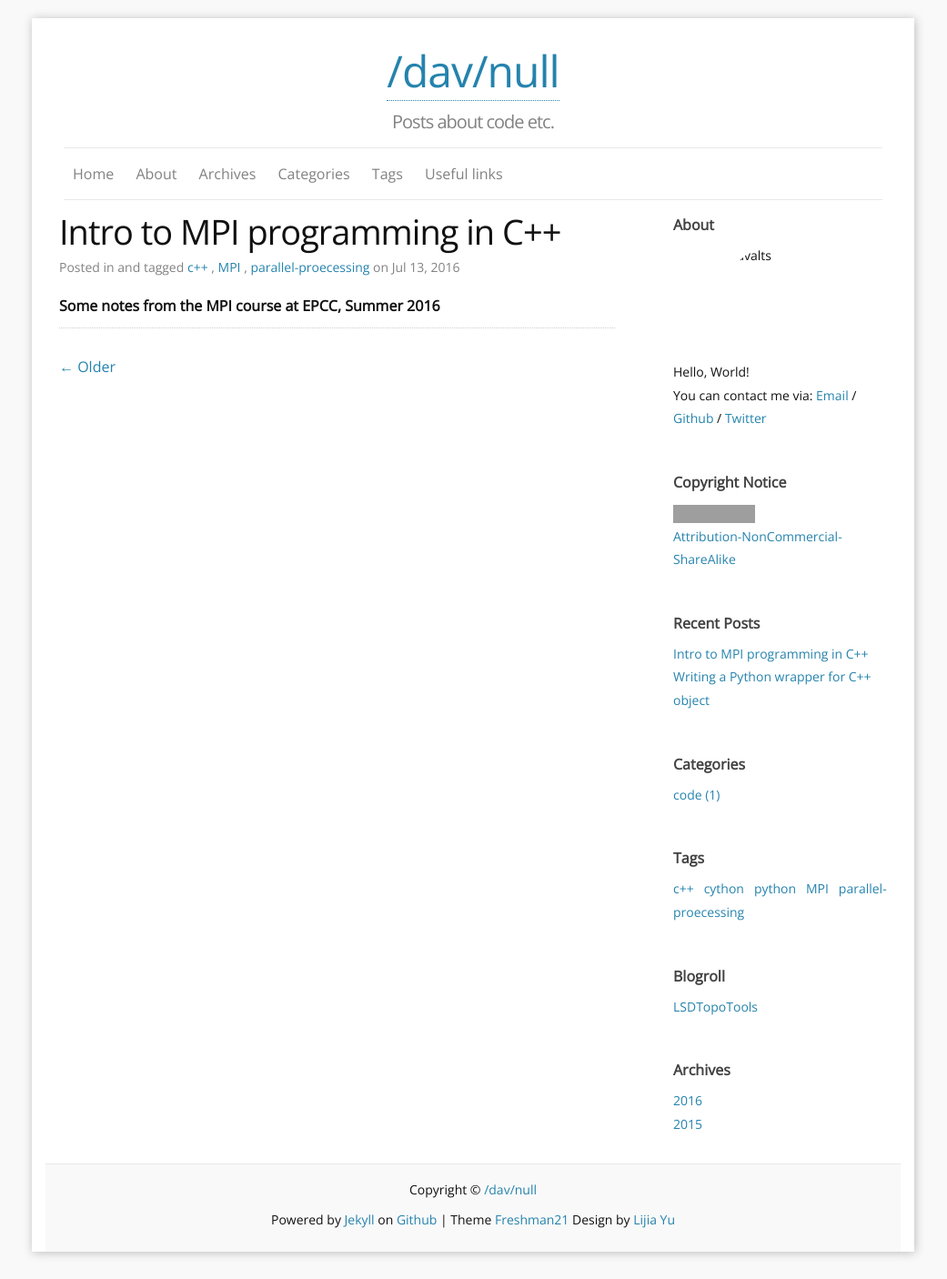
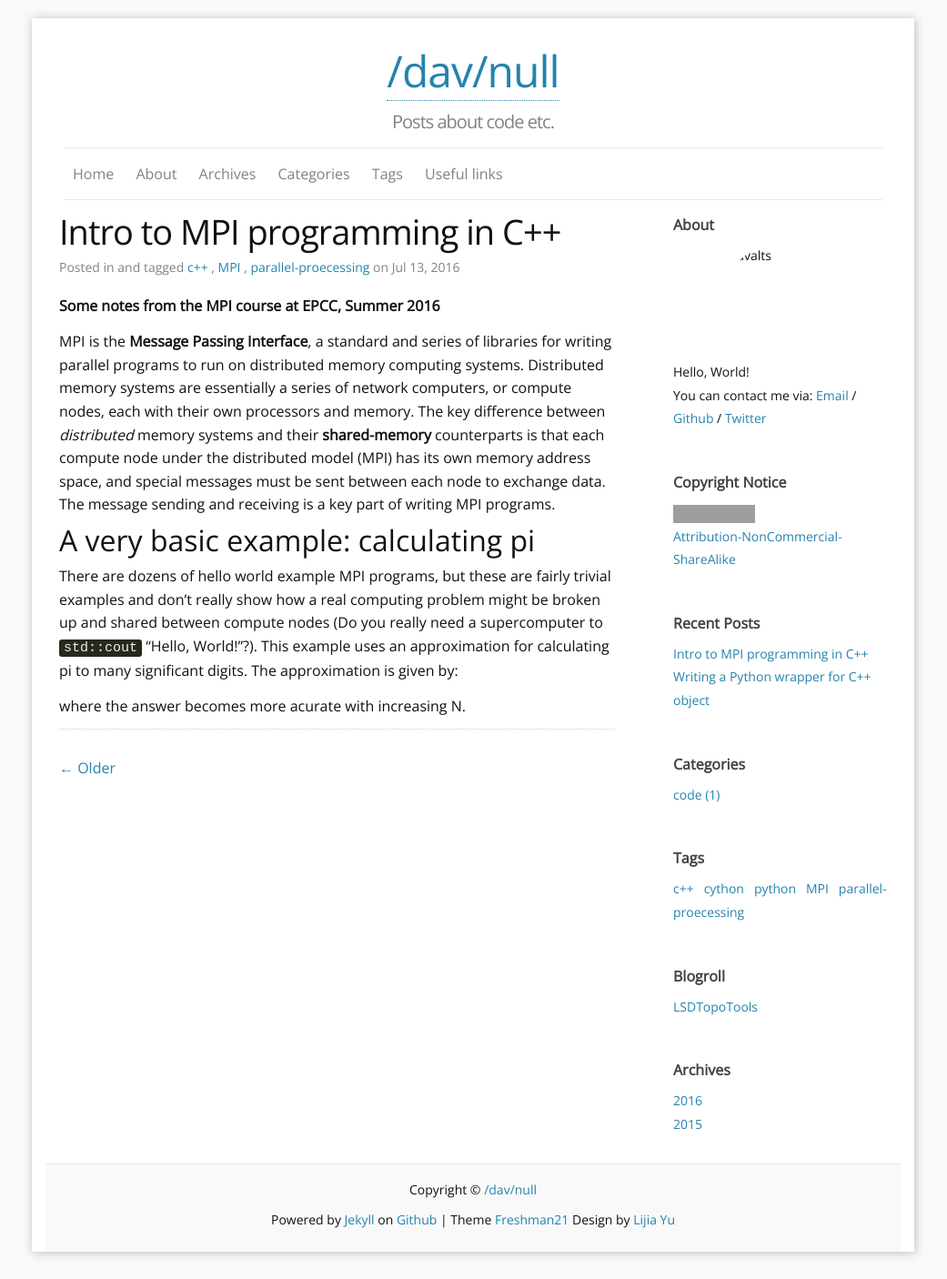
Before and after one commit to dvalters/dvalters.github.io, a Jekyll site: the page built from _posts/2016-07-13-MPI-CPP.markdown, in a window 1280 px wide. Shown: the whole page at 91% size, without its empty margins (120-1161 px from the left). Built offline with Jekyll 4.4.1, drawn with Linux system fonts in a browser that asks for light colours; comment, search, counter and statistics services are not loaded; grey boxes are pictures that could not be loaded.

Commit message:
Update 2016-07-13-MPI-CPP.markdown

```diff
--- a/_posts/2016-07-13-MPI-CPP.markdown
+++ b/_posts/2016-07-13-MPI-CPP.markdown
@@ -5,3 +5,13 @@ tags: c++ MPI parallel-proecessing
 ---
 
 **Some notes from the MPI course at EPCC, Summer 2016**
+
+MPI is the **Message Passing Interface**, a standard and series of libraries for writing parallel programs to run on distributed memory computing systems. Distributed memory systems are essentially a series of network computers, or compute nodes, each with their own processors and memory. The key difference between *distributed* memory systems and their **shared-memory** counterparts is that each compute node under the distributed model (MPI) has its own memory address space, and special messages must be sent between each node to exchange data. The message sending and receiving is a key part of writing MPI programs.
+
+## A very basic example: calculating pi
+
+There are dozens of hello world example MPI programs, but these are fairly trivial examples and don't really show how a real computing problem might be broken up and shared between compute nodes (Do you really need a supercomputer to `std::cout` "Hello, World!"?). This example uses an approximation for calculating pi to many significant digits. The approximation is given by:
+
+
+
+where the answer becomes more acurate with increasing N.
```
